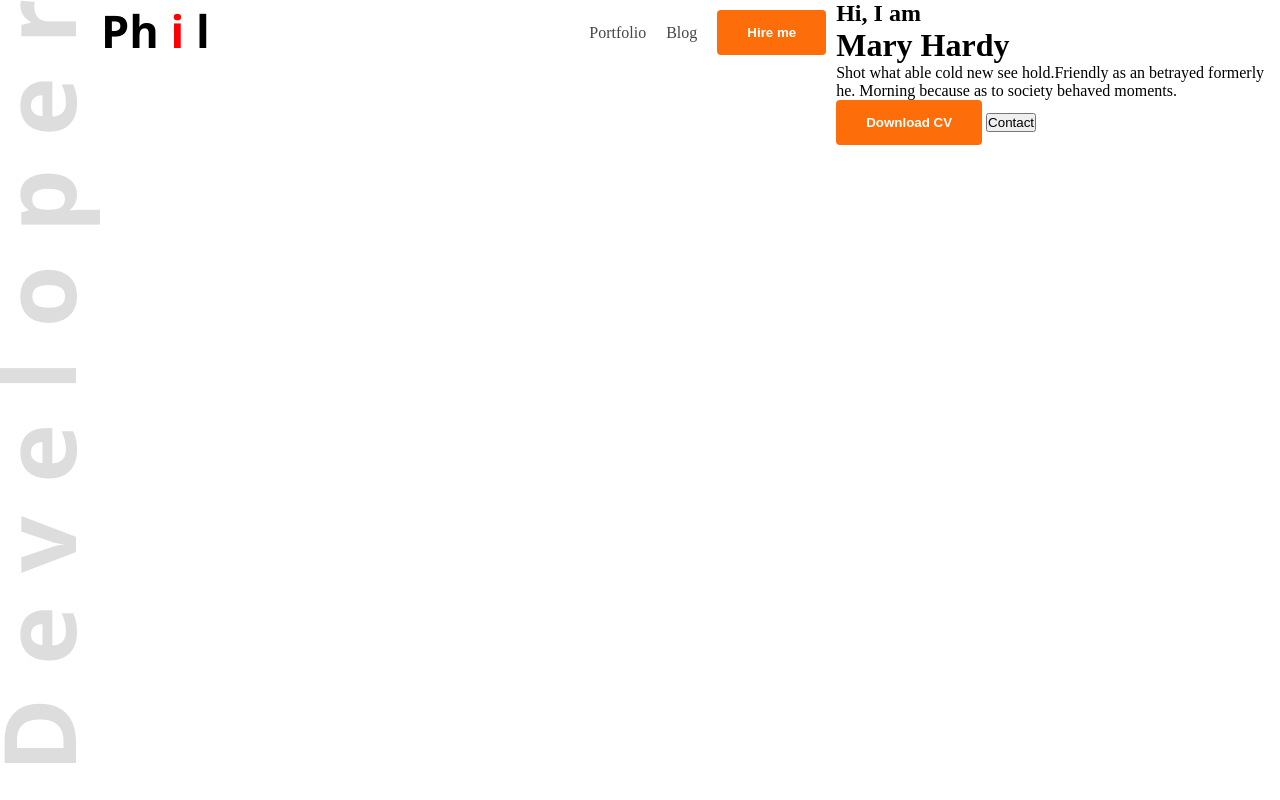
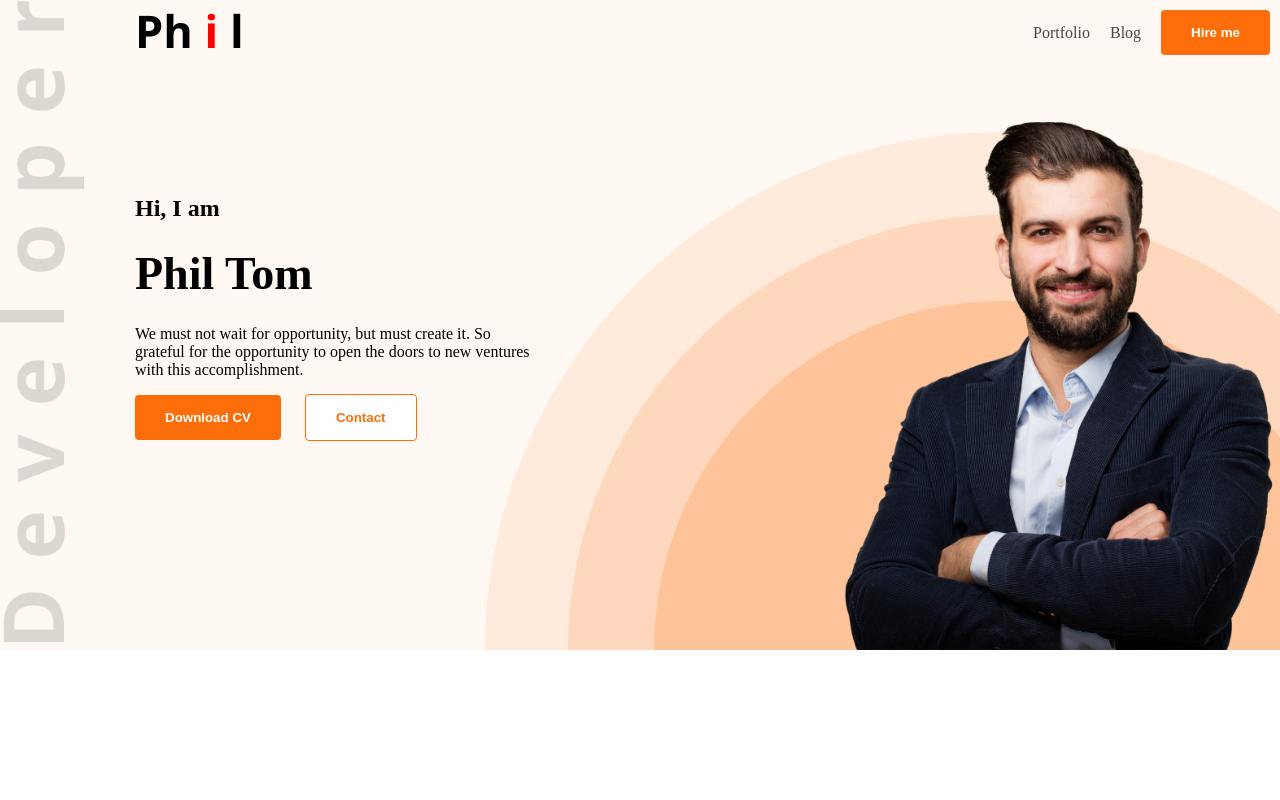
Before and after one commit to Philip-Tom/Portfolio-website, a plain HTML site: page index.html in a window 1280 px wide. Drawn offline with nearby package versions, Linux system fonts and the light colour scheme; a web font is replaced by a local one.

Commit message:
hearder completed

```diff
--- a/index.html
+++ b/index.html
@@ -1,22 +1,27 @@
 <!DOCTYPE html>
 <html lang="en">
   <head>
-        <meta charset="UTF-8">
-        <meta name="viewport" content="width=device-width, initial-scale=1.0">
-        <link rel="preconnect" href="https://fonts.googleapis.com">
-        <link rel="preconnect" href="https://fonts.gstatic.com" crossorigin>
-        <link href="https://fonts.googleapis.com/css2?family=Open+Sans:ital,wght@0,300..800;1,300..800&family=Protest+Riot&display=swap" rel="stylesheet">
+    <meta charset="UTF-8" />
+    <meta name="viewport" content="width=device-width, initial-scale=1.0" />
+    <link rel="preconnect" href="https://fonts.googleapis.com" />
+    <link rel="preconnect" href="https://fonts.gstatic.com" crossorigin />
+    <link
+      href="https://fonts.googleapis.com/css2?family=Open+Sans:ital,wght@0,300..800;1,300..800&family=Protest+Riot&display=swap"
+      rel="stylesheet"
+    />
     <title>Portfolio Website</title>
-        <link rel="stylesheet" href="styles.css">
+    <link rel="stylesheet" href="styles.css" />
   </head>
   <body>
     <header>
       <div class="developerImg">
-                <img src="./images/Developer.png" alt="">
+        <img src="./images/Developer.png" alt="" />
       </div>
+      <div class="banner">
         <div class="navbar">
           <div class="menu">
-                    <p class="logo">Ph
+            <p class="logo">
+              Ph
               <span class="redText">i</span>
               l
             </p>
@@ -31,13 +36,23 @@
             </ul>
           </div>
         </div>
+        <div class="bioContainer">
           <div class="bio">
-                <h2>Hi, I  am</h2>
-                <h1>Mary Hardy</h1>
-                <p>Shot what able cold new see hold.Friendly as an betrayed formerly he. Morning because as to society behaved moments.</p>
+            <h2 class="intro">Hi, I am</h2>
+            <h1 class="name">Phil Tom</h1>
+            <p class="introPara">
+              We must not wait for opportunity, but must create it. So grateful
+              for the opportunity to open the doors to new ventures with this
+              accomplishment.
+            </p>
             <div class="btnContainer">
               <button class="btnPrimary">Download CV</button>
-                    <button>Contact</button>
+              <button class="btnContact">Contact</button>
+            </div>
+          </div>
+          <div class="developerPicContainer">
+            <img src="./images/developerPic.png" alt="" srcset="" />
+          </div>
         </div>
       </div>
     </header>
--- a/styles.css
+++ b/styles.css
@@ -2,12 +2,17 @@
     padding: 0;
     margin: 0;
 }
+
+body{
+    width: 1280px;
+    margin: 0 auto 0 auto;
+}
 .navbar{
-    /* display:flex; */
-    /* height: 80px; */
     width: 100%;
 }
 header{
+    background-color: #FFF8F3;
+    height: 650px;
     display: flex;
 }
 
@@ -27,10 +32,15 @@ header{
     list-style:none;
     padding: 10px;
  }
+.banner{
+    width: 100%;
+    position: relative;
+}
  .logo{
     font-family: "Open Sans", sans-serif;
     font-size: 45px;
     font-weight:bold;
+    margin-left: 50px;
  }
  .redText{
     color:red;
@@ -43,3 +53,50 @@ header{
     padding:15px 30px 15px 30px;
     font-weight:bold;
 }
+
+.btnContact{
+    border: solid 1px ;
+    background-color: white;
+    color:#FD6E0A;
+    border-radius:4px;
+    padding:15px 30px 15px 30px;
+    font-weight:bold;
+    margin-left: 20px;
+}
+
+.banner{
+    background-image: url('./images/background.png');
+    background-repeat: no-repeat;
+    background-position: 400px bottom ;
+    /* background-size:  ; */
+}
+.developerPicContainer img{
+    position: absolute;
+    bottom: 0;
+    right: 0;
+    height: 550px;
+}
+.bioContainer{
+    display: flex;
+    justify-content: space-between;
+}
+
+.developerImg img{
+    width: 85px;
+}
+.bio{
+    margin-top: 130px;
+    margin-left:50px ;
+}
+
+.intro , .name{
+    margin-bottom: 25px;
+}
+.name{
+    font-weight: bolder;
+    font-size: 46px;
+}
+.introPara{
+    margin-bottom: 15px;
+    width: 400px;
+}
```
Also changed, not shown: images/background.png (added), images/developerPic.png (added), images/icons8-favicon-48.png (added), images/logo-javascript 1.png (added), images/mongo-icon.png (added), images/nodejs-icon.png (added), images/react-icon.png (added). Lines whose indentation alone changed are shown as unchanged.
